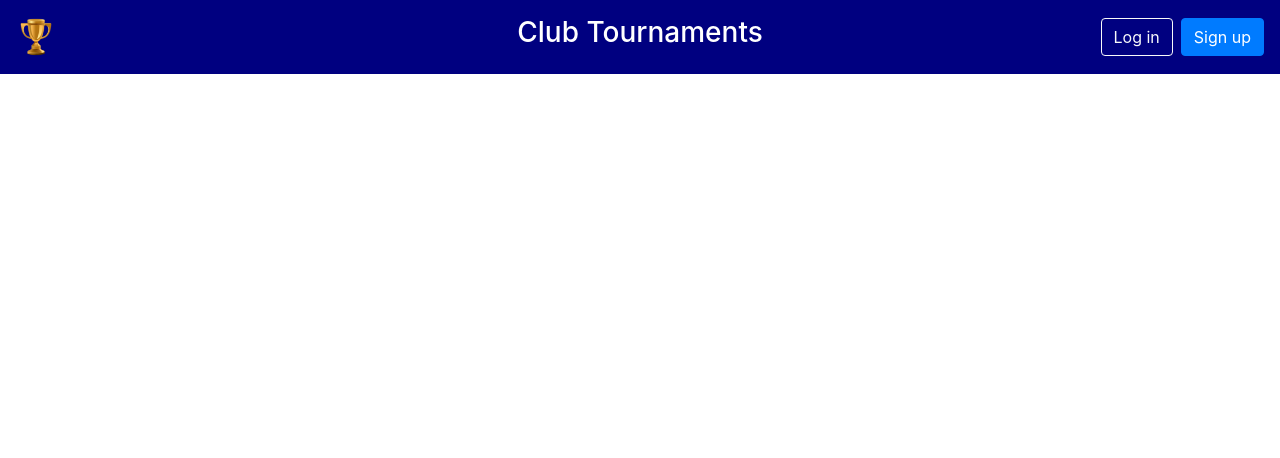
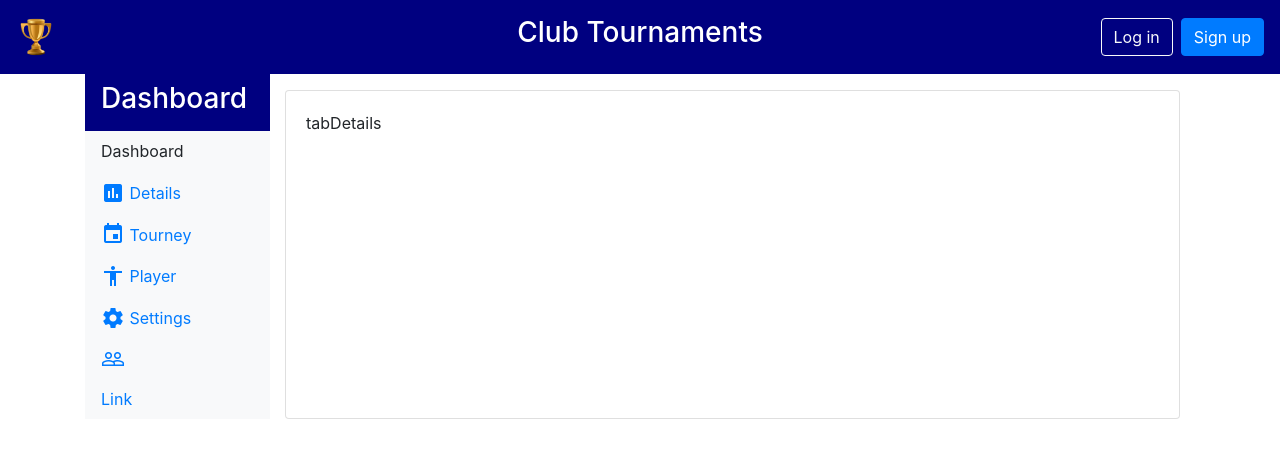
Before and after one commit to flavio-habisp/Tournament, a Django app: page /users/dashboard in a window 1280 px wide. Shown: the top 458 px of the page. Run offline with Django 3.2, Linux system fonts and the light colour scheme; style sheets or scripts are compiled from the project's sources; some libraries are stand-ins or nearby versions.

Commit message:
tourney page

```diff
--- a/djangox/settings.py
+++ b/djangox/settings.py
@@ -37,6 +37,7 @@ INSTALLED_APPS = [
 
     'users',
     'pages',
+    'sass',
 
     'tournament',
     'matches',
--- /dev/null
+++ b/static/scss/_custom.scss
@@ -0,0 +1,2 @@
+
+$enable-shadows:            true;
--- a/templates/base.html
+++ b/templates/base.html
@@ -10,12 +10,15 @@
     <meta name="description" content="A framework for launching new Django projects quickly.">
     <meta name="author" content="">
     <link rel="shortcut icon" type="image/x-icon" href="{% static 'images/favicon.ico' %}">
-
+<link href="https://fonts.googleapis.com/icon?family=Material+Icons"
+      rel="stylesheet">
     {% block css %}
     <!-- Bootstrap CSS -->
     <link rel="stylesheet" href="https://maxcdn.bootstrapcdn.com/bootstrap/4.0.0/css/bootstrap.min.css" integrity="sha384-Gn5384xqQ1aoWXA+058RXPxPg6fy4IWvTNh0E263XmFcJlSAwiGgFAW/dAiS6JXm" crossorigin="anonymous">
 
     <link rel="stylesheet" href="{% static 'css/base.css' %}">
+    <link rel="stylesheet" href="{% static 'scss/_custom.scss' %}" type="text/x-sass">
+
     {% endblock %}
 </head>
 
@@ -38,7 +41,7 @@
     </div>
     <div class="navbar-collapse collapse w-100 order-3 dual-collapse2" id="navbarCollapse">
         {% if user.is_authenticated %}
-        <ul class="navbar-nav ml-auto">
+        <ul class="navbar-nav ml-auto ">
             <li class="nav-item">
                 <a class="dropdown-toggle btn btn-outline-light" href="#" id="userMenu" data-toggle="dropdown" aria-haspopup="true" aria-expanded="false">
                     <img src="{% static 'images/Gear_30x30.png' %}" width="30px">
@@ -64,7 +67,7 @@
 
 
 
-<div class="container" style="margin-top:10px">
+<div class="container" >
     {% block content %}
     {% endblock content %}
 </div>
--- a/templates/tournament/tourney.html
+++ b/templates/tournament/tourney.html
@@ -1,3 +1,102 @@
 {% extends 'base.html' %}
 
-{% load static %}
+
+
+{% block javascript %}
+<script>
+
+
+
+jQuery(document).ready(function($) {
+    $('[data-click] li').click(function() {
+    $('#target').text($(this).find('span').text())
+    });
+});
+
+  </script>
+{% endblock javascript %}
+{% block content %}
+
+<style>
+
+
+
+</style>
+
+
+<div class="container-fluid ">
+    <div class="row">
+        <nav class="col-md-2 none md-block bg-light sidebar ">
+            <div class="row  md-block "  style="background:  #000080;"><h3 class="nav-link">
+                <div id="target" class="text-white"> Dashboard </div></h3>
+            </div>
+            <div class="row">
+                <div class="sidebar-sticky">
+                    <ul class="nav flex-column" data-click id="outerTab" role="tablist">
+                        <li class="nav-item">
+                            <span class="nav-link">Dashboard</span>
+                            </a>
+                        </li>
+                        <li class="nav-item align-content-center">
+                            <a class="nav-link text-nowrap" data-toggle="tab" href="#tabDetails" aria-controls="tabDetails" role="tab">
+                                <i class="material-icons align-middle" >
+                                    assessment
+                                </i><span class="align-middle"> Details </span></a>
+                        </li>
+                        <li class="nav-item">
+                            <a class="nav-link text-nowrap" data-toggle="tab" href="#tabTourney" aria-controls="tabTourney" role="tab">
+                                <i class="material-icons align-middle" >
+                                    event
+                                </i><span class="align-middle"> Tourney </span></a>
+                        </li>
+                        <li class="nav-item" >
+                            <a class="nav-link text-nowrap " data-toggle="tab" href="#tabPlayer" aria-controls="tabPlayer" role="tab" >
+                                <i class="material-icons align-middle" >
+                                    accessibility
+                                </i><span class="align-middle"> Player </span></a>
+                        </li>
+                        <li class="nav-item ">
+                            <a class="nav-link text-nowrap" data-toggle="tab" href="#tabSettings" aria-controls="tabSettings" role="tab">
+                                <i class="material-icons align-middle" >
+                                    settings
+                                </i><span class="align-middle"> Settings </span></a>
+                        </li>
+                        <li class="nav-item">
+                            <a class="nav-link text-nowrap" data-toggle="tab" href="#taba" aria-controls="taba" role="tab">
+                                <i class="material-icons align-middle" >
+                                    people_outline
+                                </i></a>
+                        </li>
+                        <li class="nav-item">
+                            <a class="nav-link" data-toggle="tab" href="#taba" aria-controls="taba" role="tab"><i class="fa fa-heart-o fa-fw"></i> <span class="d-none d-md-inline">Link</span></a>
+                        </li>
+                    </ul>
+                </div>
+            </div>
+        </nav>
+
+        <main class="border-1 col-md-10  pt-3 rounded">
+            <div class="card w-100 h-100 ">
+                <div class="card-body tab-content">
+                    <div class="tab-pane " id="taba" role="tabpanel">taba
+                    </div>
+
+                        <div class="tab-pane " id="tabSettings" role="tabpanel">tabSettings
+                        </div>
+                        <div class="tab-pane " id="tabPlayer" role="tabpanel">tabPlayer
+                        </div>
+                        <div class="tab-pane " id="tabTourney" role="tabpanel">tabTourney
+                        </div>
+                        <div class="tab-pane active" id="tabDetails" role="tabpanel">tabDetails
+                        </div>
+
+                </div>
+
+                </div>
+
+        </main>
+    </div>
+</div>
+
+
+{% endblock content %}
```
